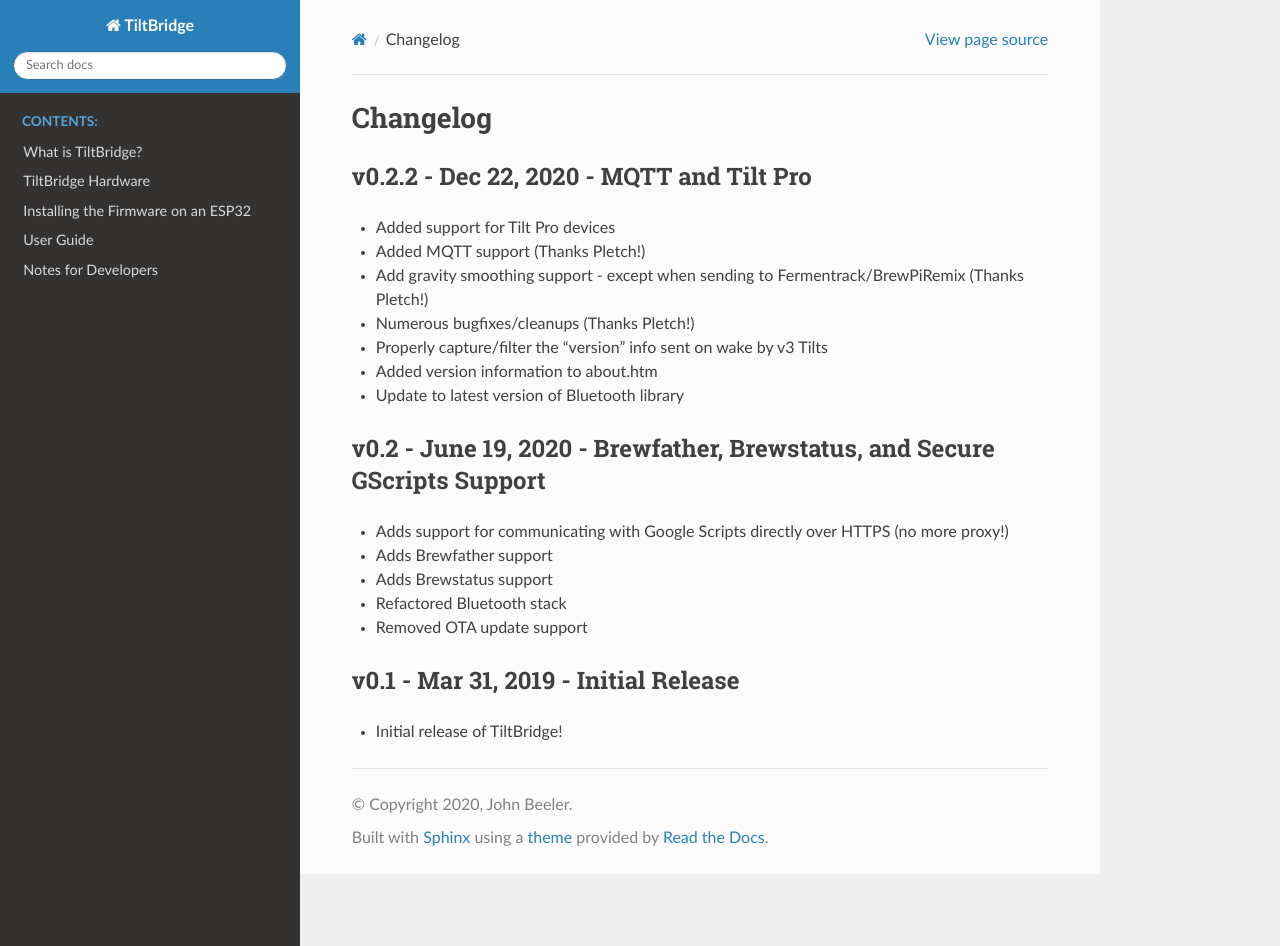
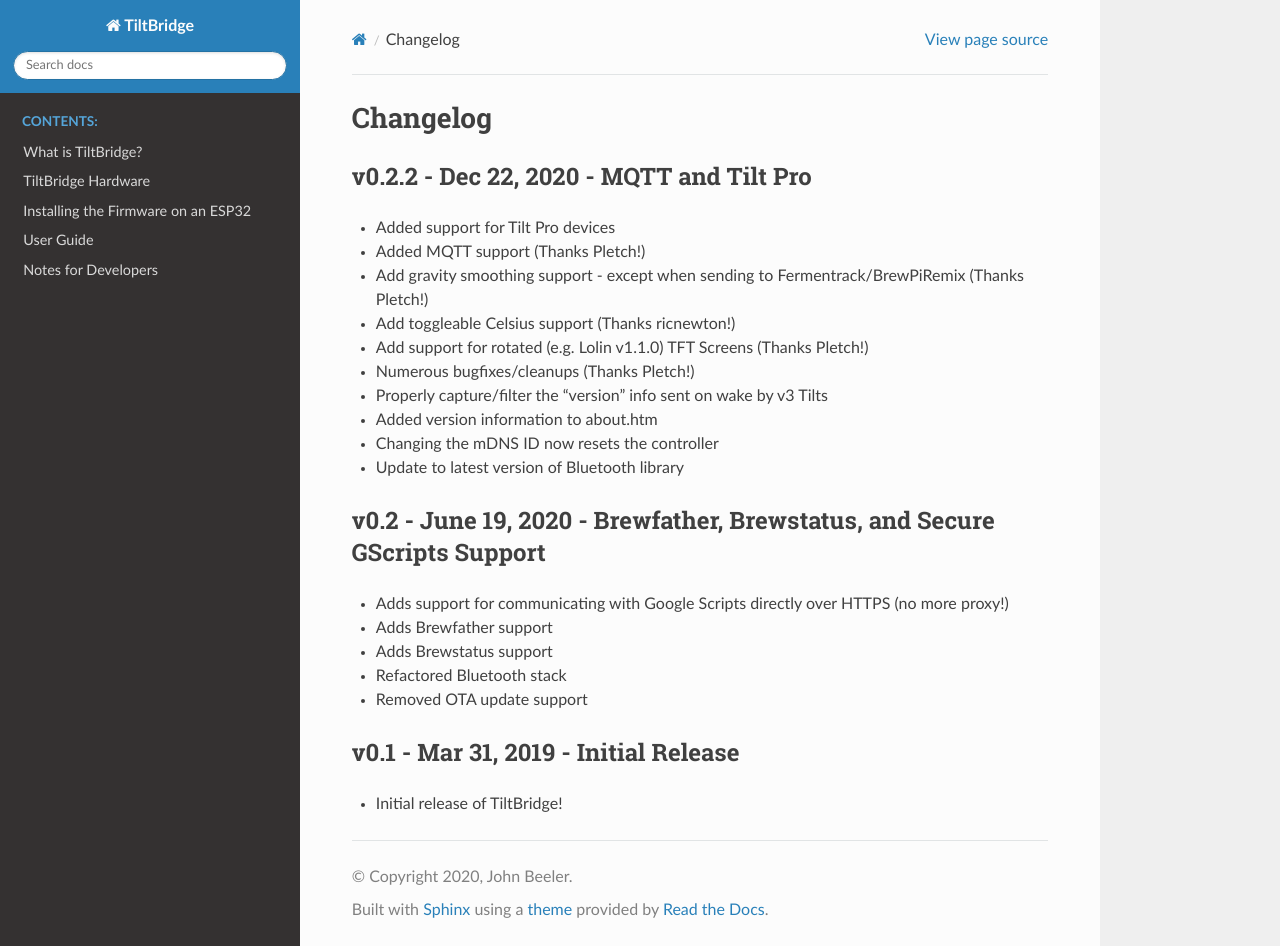
Before and after one commit to thorrak/tiltbridge, a Sphinx documentation site: the page built from docs/source/changelog.rst, in a window 1280 px wide and 946 px high. Built offline with Sphinx 7.4.7 and the Read the Docs theme 2.0.0, drawn with Linux system fonts in a browser that asks for light colours.

Commit message:
Forgot a few features for the changelog

```diff
--- a/docs/source/changelog.rst
+++ b/docs/source/changelog.rst
@@ -8,9 +8,12 @@
 - Added support for Tilt Pro devices
 - Added MQTT support (Thanks Pletch!)
 - Add gravity smoothing support - except when sending to Fermentrack/BrewPiRemix (Thanks Pletch!)
+- Add toggleable Celsius support (Thanks ricnewton!)
+- Add support for rotated (e.g. Lolin v1.1.0) TFT Screens (Thanks Pletch!)
 - Numerous bugfixes/cleanups (Thanks Pletch!)
 - Properly capture/filter the "version" info sent on wake by v3 Tilts
 - Added version information to about.htm
+- Changing the mDNS ID now resets the controller
 - Update to latest version of Bluetooth library
 
 
```
